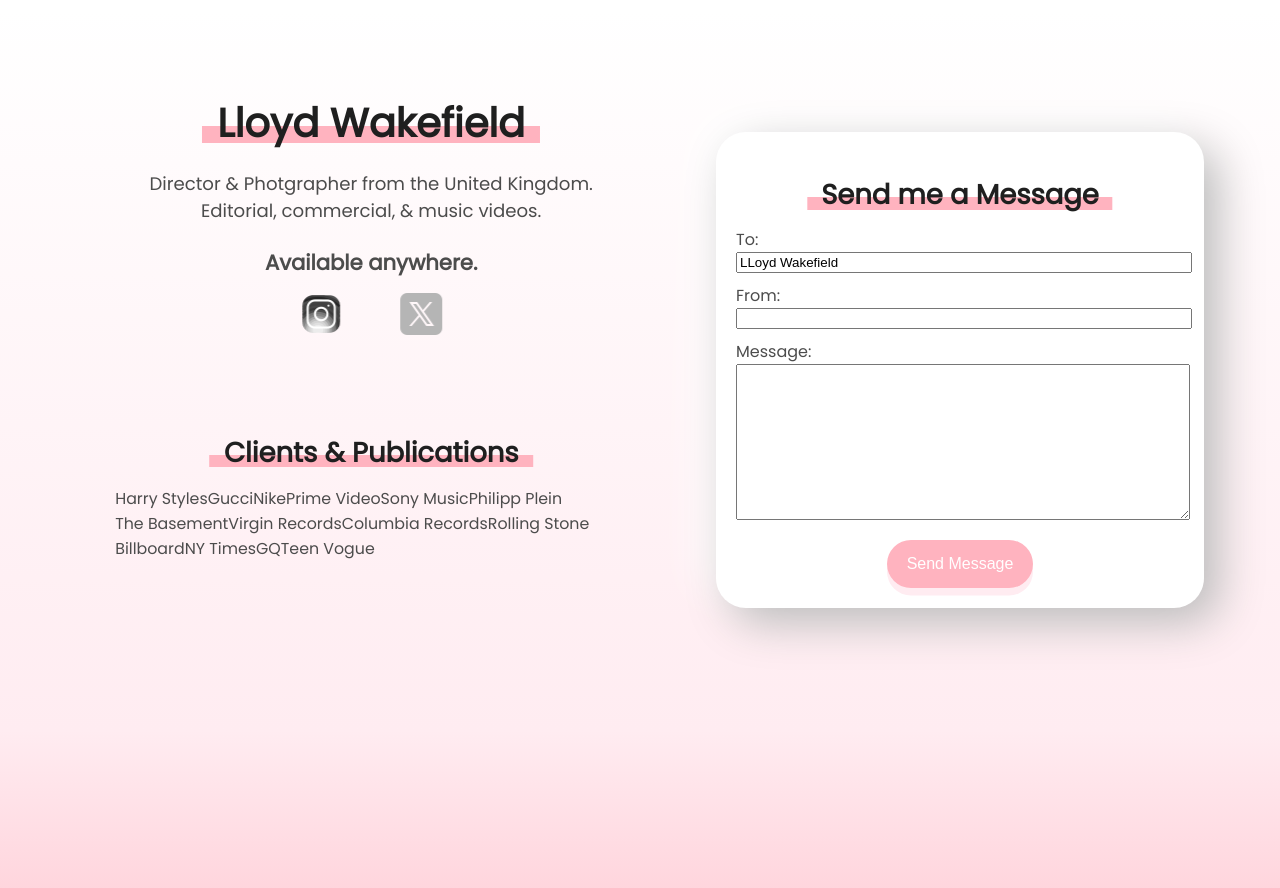
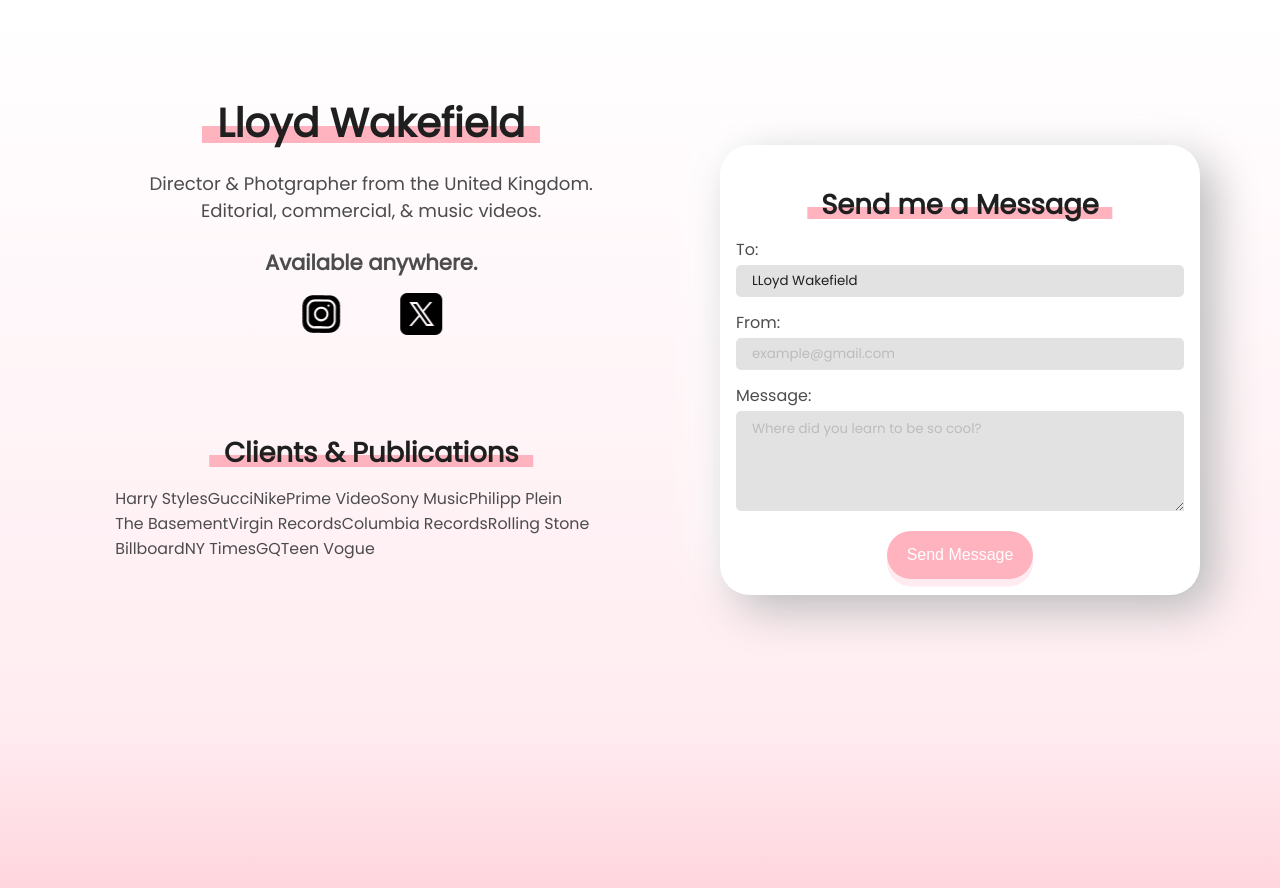
Before and after one commit to zuhayrhasan/Lloyd-Wakefield-Portfolio, a React (Create React App) app: page / in a window 1280 px wide. Shown: the part 3480-4368 px from the top of the page. Built offline with nearby package versions, Linux system fonts and the light colour scheme.

Commit message:
better contact form css

```diff
--- a/src/pages/home.js
+++ b/src/pages/home.js
@@ -190,15 +190,15 @@
                   Send me a Message
                   <div class="underline-block"></div>
                 </h3>
-                <form class="contact-me-form darkgrey-text">
+                <form action="mailto:zuhayrshasan@gmail.com" method="post" enctype="text/plain" class="contact-me-form darkgrey-text">
                   <label for="to">To:</label>
                   <input type="text" id="to" name="to" value="LLoyd Wakefield" readonly/>
 
                   <label for="from">From:</label>
-                  <input type="text" id="from" name="from" required/>
+                  <input type="text" id="from" name="from" placeholder="example@gmail.com" required/>
 
                   <label for="message">Message:</label>
-                  <textarea id="message" name="message" required></textarea>
+                  <textarea id="message" name="message" placeholder="Where did you learn to be so cool?" required></textarea>
 
                   <button type="submit">
                     <span class="button-content">
--- a/src/styles/home.css
+++ b/src/styles/home.css
@@ -3,6 +3,7 @@
     --dark: #b37d8b;
     --light: #ffecf1;
     --white: #ffffff;
+    --verylightgrey: #e2e2e2;
     --grey: #848484;
     --lightgrey: #bcbcbc;
     --darkgrey: #4c4c4c;
@@ -45,6 +46,25 @@
     font-weight: 100;
     margin-block-start: 0%;
     margin-block-end: 0%;
+}
+
+::-webkit-scrollbar {
+    width: 10px;
+}
+
+::-webkit-scrollbar-track {
+    background: var(--light);
+    border-radius: 100px;
+}
+
+::-webkit-scrollbar-thumb {
+    background: var(--pink);
+    border-radius: 100px;
+}
+
+::-webkit-scrollbar-thumb:hover {
+    background: var(--dark);
+    border-radius: 100px;
 }
 
 .bold {
@@ -268,7 +288,7 @@
     width: 50px;
     height: 50px;
     padding: 0 25px;
-    filter: grayscale(100%);
+    filter: brightness(0);
     transition: all 0.3s ease-in-out;
 }
 
@@ -312,8 +332,8 @@
     align-items: center;
     width: 70%;
     height: fit-content;
-    margin: 20px auto;
-    padding: 20px;
+    max-height: 100%;
+    padding: 1rem;
     border-radius: 30px;
     background: var(--white);
     box-shadow:  15px 15px 45px var(--lightgrey),
@@ -329,21 +349,58 @@
     margin-block-start: 5%;
 }
 
+
+.contact-me-form input,
+.contact-me-form textarea {
+    font-family: 'Poppins', sans-serif;
+    margin-bottom: 0.8rem;
+    margin-top: 0.2rem;
+    color: var(--black);
+    border: none;
+    background-color: var(--verylightgrey);
+    border-radius: 5px;
+    padding: 1rem;
+    max-height: 50%;
+    height: 2rem;
+    box-sizing: border-box;
+    transition: outline-offset 0.25s ease-in-out;
+}
+
+.contact-me-form input:focus,
+.contact-me-form textarea:focus {
+    outline: 2px solid var(--pink);
+    outline-offset: 3px;
+}
+
+.contact-me-form input::placeholder,
+.contact-me-form textarea::placeholder {
+    color: var(--lightgrey);
+}
+
+.contact-me-form input:focus::placeholder,
+.contact-me-form textarea:focus::placeholder {
+    color: transparent;
+}
+
 .contact-me-form label,
 .contact-me-form input,
 .contact-me-form textarea {
     text-align: left;
     display: block;
     width: 100%;
+    min-width: 100%;
+    max-width: 100%;
 }
 
-  .contact-me-form input {
-    margin-bottom: 10px;
-  }
 
 .contact-me-form textarea {
-    height: 150px;
+    height: 100px;
+    min-height: 2.2rem;
+    max-height: 200px;
     margin-bottom: 20px;
+    padding-top: 0.5rem;
+    overflow-x: hidden;
+    border-bottom-right-radius: 0px;
 }
 
 .contact-me-form button {
```
Also changed, not shown: src/images/Insta.png. Lines whose indentation alone changed are shown as unchanged.
